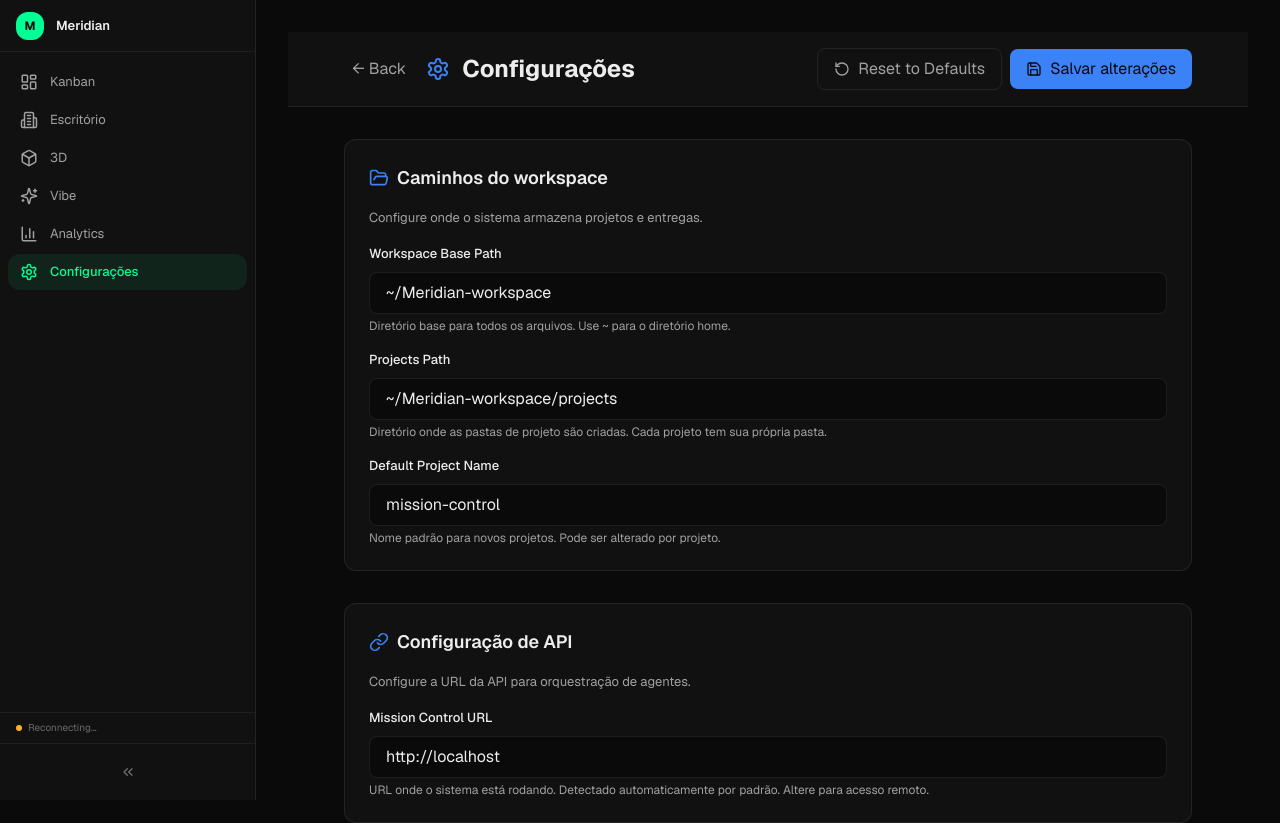
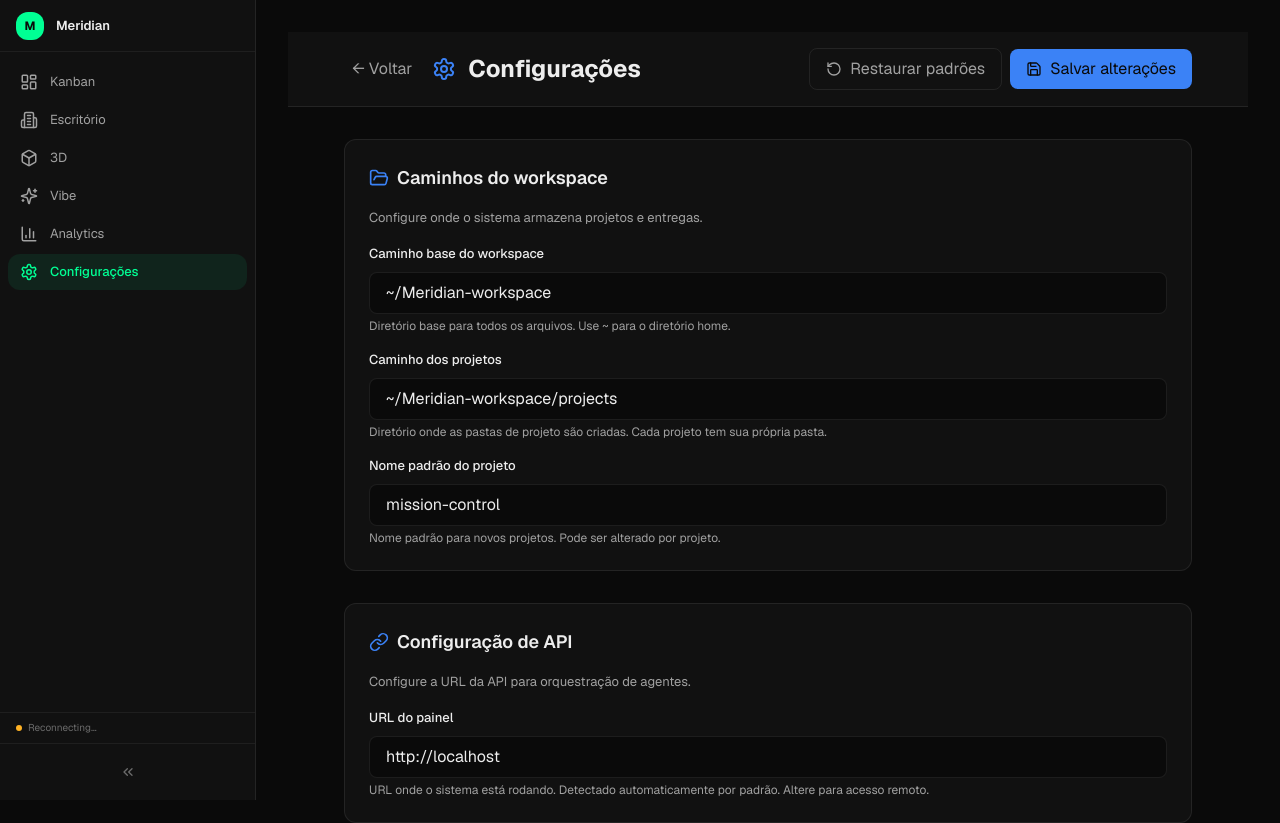
Before and after one commit to debaotrader/meridian, a Next.js app: page /meridian/settings in a window 1280 px wide. Shown: the top 823 px of the page. Built offline with nearby package versions, Linux system fonts and the light colour scheme; no server answers.

Commit message:
feat: i18n pt-BR — settings, vibe setup, analytics, kanban completos

```diff
--- a/src/app/settings/page.tsx
+++ b/src/app/settings/page.tsx
@@ -72,7 +72,7 @@ export default function SettingsPage() {
               className="p-2 hover:bg-mc-bg-tertiary rounded text-mc-text-secondary"
               title="Voltar ao painel"
             >
-              ← Back
+              ← Voltar
             </button>
             <Settings className="w-6 h-6 text-mc-accent" />
             <h1 className="text-2xl font-bold text-mc-text">Configurações</h1>
@@ -84,7 +84,7 @@ export default function SettingsPage() {
               className="px-4 py-2 border border-mc-border rounded hover:bg-mc-bg-tertiary text-mc-text-secondary flex items-center gap-2"
             >
               <RotateCcw className="w-4 h-4" />
-              Reset to Defaults
+              Restaurar padrões
             </button>
             <button
               onClick={handleSave}
@@ -103,7 +103,7 @@ export default function SettingsPage() {
         {/* Success Message */}
         {saveSuccess && (
           <div className="mb-6 p-4 bg-green-500/10 border border-green-500/30 rounded text-green-400">
-            ✓ Settings saved successfully
+            ✓ Configurações salvas com sucesso
           </div>
         )}
 
@@ -114,7 +114,7 @@ export default function SettingsPage() {
           </div>
         )}
 
-        {/* Workspace Paths */}
+        {/* Caminhos do workspace */}
         <section className="mb-8 p-6 bg-mc-bg-secondary border border-mc-border rounded-lg">
           <div className="flex items-center gap-2 mb-4">
             <FolderOpen className="w-5 h-5 text-mc-accent" />
@@ -127,7 +127,7 @@ export default function SettingsPage() {
           <div className="space-y-4">
             <div>
               <label className="block text-sm font-medium text-mc-text mb-2">
-                Workspace Base Path
+                Caminho base do workspace
               </label>
               <input
                 type="text"
@@ -143,7 +143,7 @@ export default function SettingsPage() {
 
             <div>
               <label className="block text-sm font-medium text-mc-text mb-2">
-                Projects Path
+                Caminho dos projetos
               </label>
               <input
                 type="text"
@@ -159,7 +159,7 @@ export default function SettingsPage() {
 
             <div>
               <label className="block text-sm font-medium text-mc-text mb-2">
-                Default Project Name
+                Nome padrão do projeto
               </label>
               <input
                 type="text"
@@ -175,7 +175,7 @@ export default function SettingsPage() {
           </div>
         </section>
 
-        {/* API Configuration */}
+        {/* Configuração de API */}
         <section className="mb-8 p-6 bg-mc-bg-secondary border border-mc-border rounded-lg">
           <div className="flex items-center gap-2 mb-4">
             <LinkIcon className="w-5 h-5 text-mc-accent" />
@@ -188,7 +188,7 @@ export default function SettingsPage() {
           <div className="space-y-4">
             <div>
               <label className="block text-sm font-medium text-mc-text mb-2">
-                Mission Control URL
+                URL do painel
               </label>
               <input
                 type="text"
@@ -204,7 +204,7 @@ export default function SettingsPage() {
           </div>
         </section>
 
-        {/* Kanban UX */}
+        {/* UX do Kanban */}
         <section className="mb-8 p-6 bg-mc-bg-secondary border border-mc-border rounded-lg">
           <div className="flex items-center gap-2 mb-4">
             <Home className="w-5 h-5 text-mc-accent" />
--- a/src/components/vibe/VibeView.tsx
+++ b/src/components/vibe/VibeView.tsx
@@ -45,7 +45,7 @@ function Clock({ color }: { color: string }) {
       new Date().toLocaleTimeString('en-US', {
         hour: '2-digit',
         minute: '2-digit',
-        timeZone: 'America/New_York',
+        timeZone: 'America/Sao_Paulo',
       });
     setTimeLabel(format());
     const i = setInterval(() => setTimeLabel(format()), 1000);
@@ -556,14 +556,14 @@ export default function VibeView() {
   useEffect(() => {
     if (!isDemoMode) return;
     const DEMO_TASKS = [
-      'Shipped dashboard refactor',
-      'Fixed auth module bug',
-      'Deployed to staging',
-      'Optimized database queries',
-      'Wrote integration tests',
-      'Updated API documentation',
-      'Reviewed pull request',
-      'Refactored login flow',
+      'Dashboard refatorado entregue',
+      'Bug no módulo de auth corrigido',
+      'Deploy em staging realizado',
+      'Queries do banco otimizadas',
+      'Testes de integração escritos',
+      'Documentação da API atualizada',
+      'Pull request revisado',
+      'Fluxo de login refatorado',
     ];
     const DEMO_ICONS = ['🚀', '🐛', '✅', '⚡', '📝', '🔧', '💡', '🎯'];
     const XP_AMOUNTS = [5, 10, 10, 15, 20, 25, 10, 10, 10, 50];
@@ -1105,7 +1105,7 @@ export default function VibeView() {
             color: theme.textMuted,
             marginLeft: isMobile ? 4 : 8,
           }}>
-            {agents.length} {isMobile ? 'ag' : 'agents'}
+            {agents.length} {isMobile ? 'ag' : 'agentes'}
           </span>
         </div>
         <div style={{
@@ -1498,7 +1498,7 @@ export default function VibeView() {
             ) : setupCheck?.status === 'not_configured' ? (
               <><span style={{color: '#ffd93d'}}>WARNING:</span> No agents configured<br/>Initialize at least one agent...</>
             ) : (
-              <>SYSTEM READY | OFFICE EMPTY<br/>Initialize agents to begin...</>
+              <>SISTEMA PRONTO | ESCRITÓRIO VAZIO<br/>Inicialize os agentes para começar...</>
             )}
           </div>
           <div style={{
@@ -1537,7 +1537,7 @@ export default function VibeView() {
                 e.currentTarget.style.boxShadow = '0 0 20px rgba(0,255,65,0.3), inset 0 0 20px rgba(0,255,65,0.1)';
               }}
             >
-              &gt; RUN DEMO
+              &gt; RODAR DEMO
             </a>
             <a
               href="https://docs.openclaw.ai/configuration/agents"
@@ -1568,7 +1568,7 @@ export default function VibeView() {
                 e.currentTarget.style.boxShadow = '0 0 10px rgba(0,255,65,0.2)';
               }}
             >
-              &gt; CONFIGURE AGENTS
+              &gt; CONFIGURAR AGENTES
             </a>
             <a
               href="/install"
@@ -1597,7 +1597,7 @@ export default function VibeView() {
                 e.currentTarget.style.boxShadow = '0 0 10px rgba(0,255,65,0.2)';
               }}
             >
-              &gt; INSTALL GUIDE
+              &gt; GUIA DE INSTALAÇÃO
             </a>
           </div>
           <div style={{
@@ -1674,10 +1674,10 @@ export default function VibeView() {
               </div>
             ) : (
               <div style={{ opacity: 0.8, fontSize: 10 }}>
-                <div style={{ marginBottom: 6 }}>[✓] System operational</div>
-                <div style={{ marginBottom: 6 }}>[✓] Auto-discovery enabled</div>
+                <div style={{ marginBottom: 6 }}>[✓] Sistema operacional</div>
+                <div style={{ marginBottom: 6 }}>[✓] Descoberta automática ativa</div>
                 <div style={{ marginBottom: 6 }}>[✓] Monitoring <code style={{ background: 'rgba(0,0,0,0.5)', padding: '1px 4px', border: '1px solid #00ff41', fontSize: 9 }}>~/.openclaw/</code></div>
-                <div style={{ marginTop: 12, color: '#ffd93d' }}>&gt; Send message to wake agents...</div>
+                <div style={{ marginTop: 12, color: '#ffd93d' }}>&gt; Envie mensagem para ativar agentes...</div>
               </div>
             )}
           </div>
```
